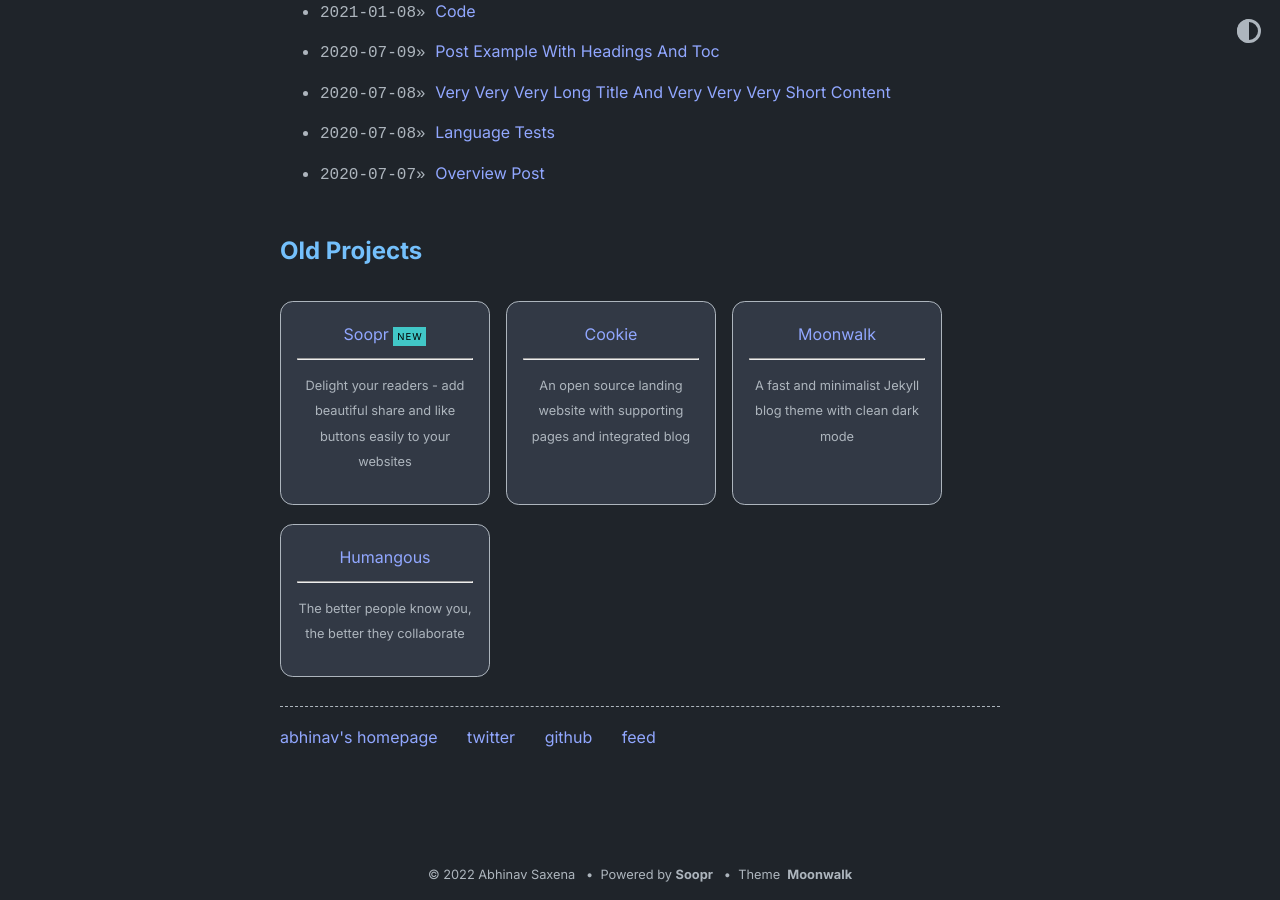
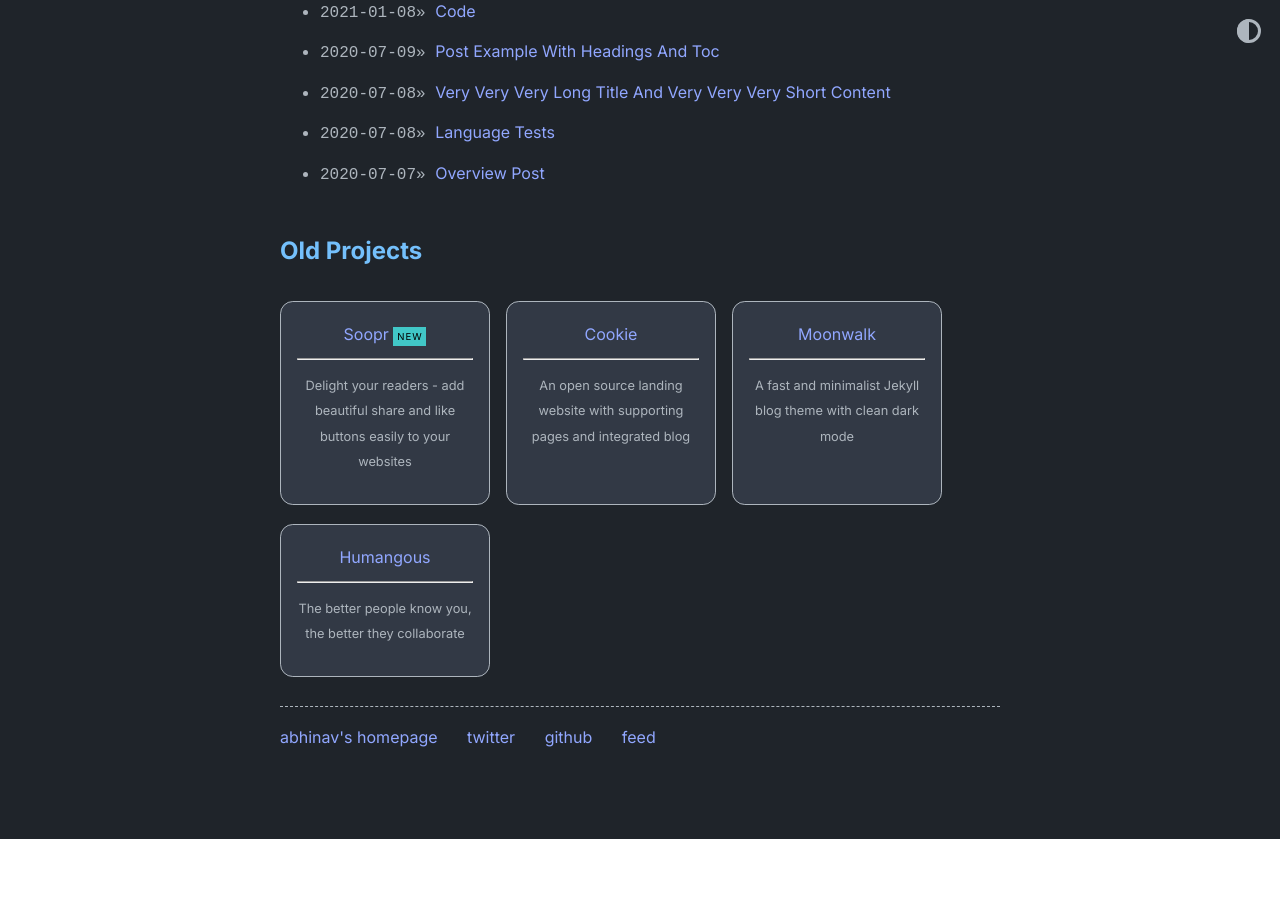
Before and after one commit to harshbakori/moonwalk, a Jekyll site: the page built from index.md, in a window 1280 px wide and 900 px high, scrolled down 977 px. Built offline with Jekyll 4.4.1, drawn with Linux system fonts in a browser that asks for light colours; after the commit the page ends 1816 px from its top, so only the background shows below that.

Commit message:
Update default.html

```diff
--- a/_layouts/default.html
+++ b/_layouts/default.html
@@ -8,30 +8,10 @@
         {% if site.theme_config.appearance_toggle %}
           {% include toggle_theme_button.html %}
         {% endif %}
-        <div class="credits">
-          {%- if site.theme_config.show_copyright == true -%}
-          &copy;&nbsp;{{ "now" | date: "%Y" }}&nbsp;{{site.author}}
-          &nbsp;
-          •
-          &nbsp;
-          {%- endif -%}
-          {%- if site.soopr -%}
-          Powered by <a href="https://www.soopr.co" target="_blank" rel="noreferrer">Soopr</a>
-          &nbsp;
-          •
-          &nbsp;
-          {%- endif -%}
-          Theme&nbsp; <a href="https://github.com/abhinavs/moonwalk" target="_blank" rel="noreferrer">Moonwalk</a>
-        </div>
+
       </div>
     </main>
 
-    {%- if site.soopr -%}
-      {%- if site.soopr.publish_token and jekyll.environment == "production" -%}
-        <script async defer data-soopr-token="{{site.soopr.publish_token}}" src="https://sdk.soopr.co/soopr.js"></script>
-      {%- else -%}
-        <script async defer src="https://sdk.soopr.co/soopr.js"></script>
-      {%- endif -%}
-    {%- endif -%}
+
   </body>
 </html>
```
